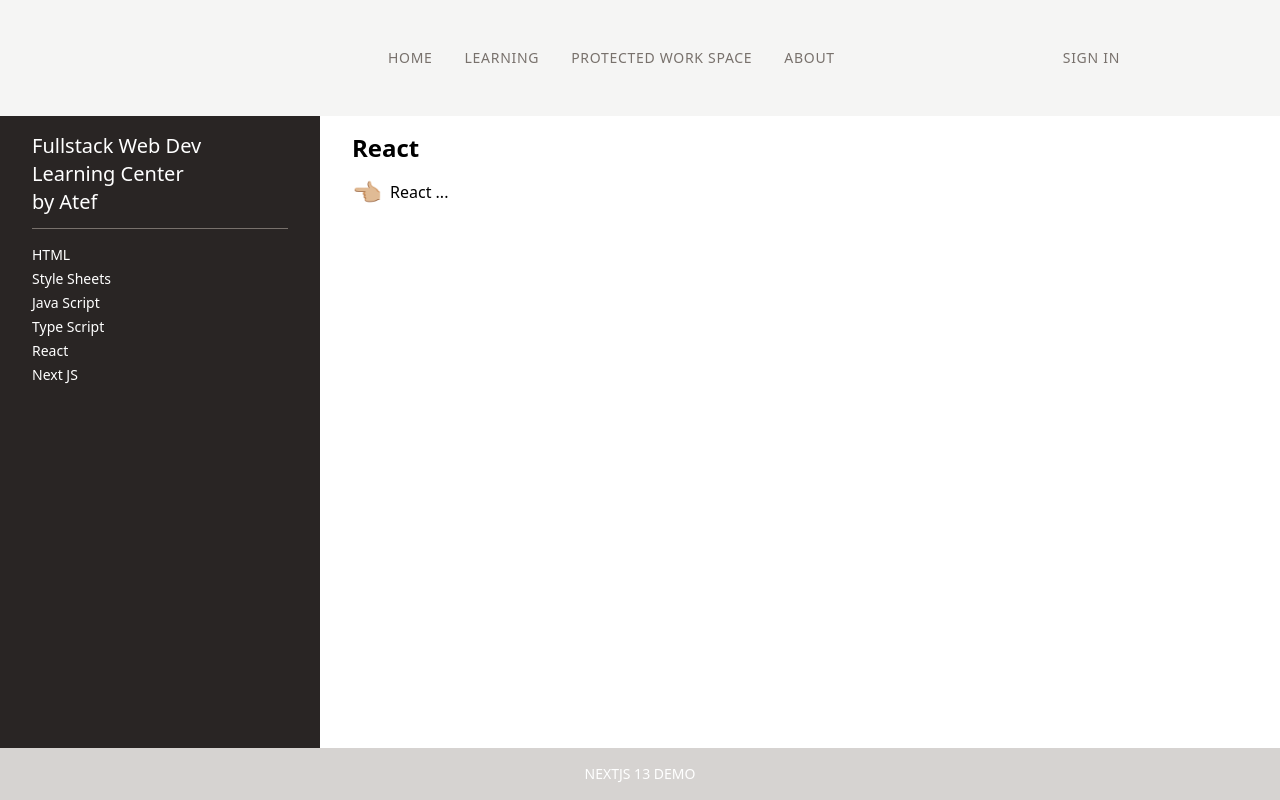
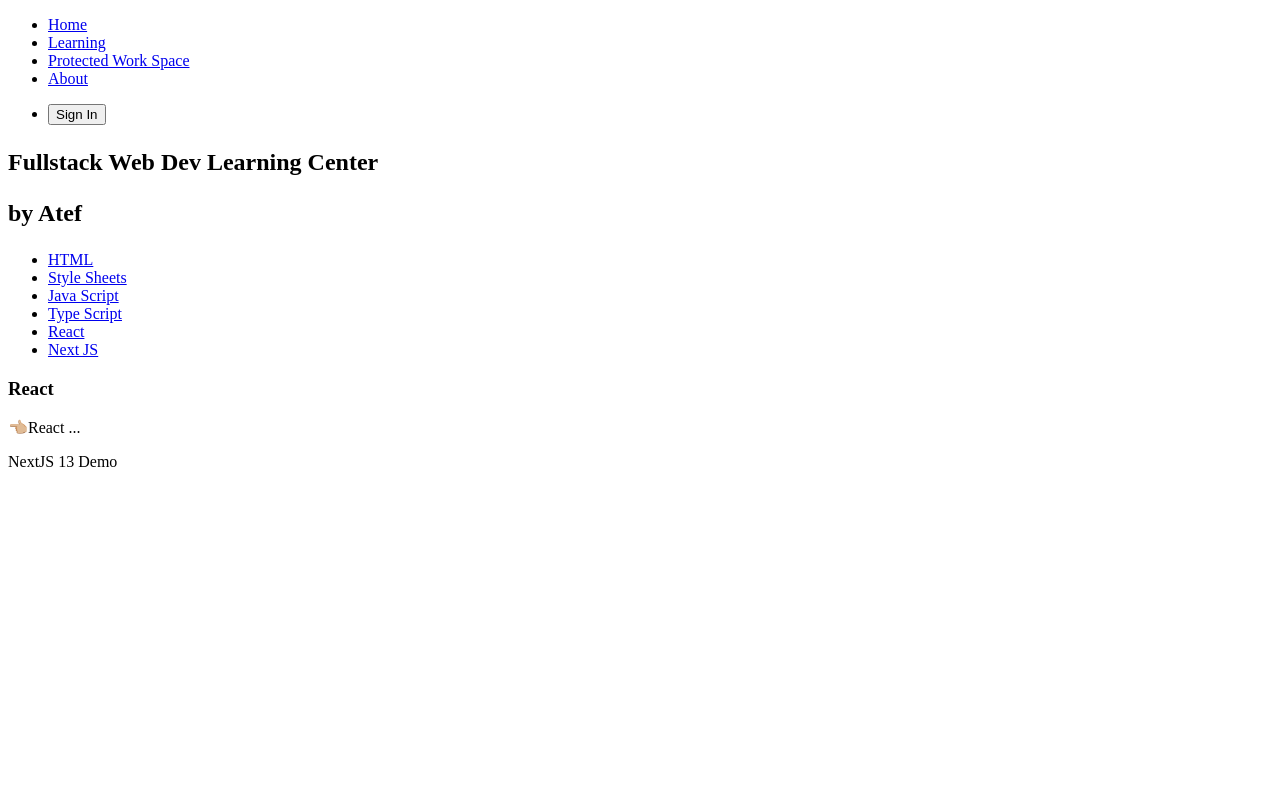
Before and after one commit to dattaray-basab/nextjs-13-app-folder, a Next.js app: page /learning/react_js in a window 1280 px wide. Built offline with nearby package versions, Linux system fonts and the light colour scheme; no server answers.

Commit message:
0.0.11: WIP - removed global.css

```diff
--- a/app/(site)/globals.css
+++ /dev/null
@@ -1,29 +0,0 @@
-@tailwind base;
-@tailwind components;
-@tailwind utilities;
-
-@layer base {
-  #__next {
-    @apply contents;
-  }
-
-  html {
-    @apply h-full scroll-smooth antialiased;
-  }
-
-  body {
-    @apply flex h-full flex-col;
-  }
-
-  main {
-    @apply flex-1;
-  }
-
-  .section {
-    @apply py-24;
-  }
-
-  .center {
-    @apply max-w-5xl mx-auto px-4 sm:px-6 lg:px-8;
-  }
-}
--- a/app/(site)/layout.jsx
+++ b/app/(site)/layout.jsx
@@ -1,4 +1,4 @@
-import './globals.css'
+
 import Footer from './footer'
 import Header from './header'
 import Provider from './provider'
```
Also changed, not shown: pages/api/auth/[...nextauth].ts (added, +65 -0 lines), pages/api/auth/middleware.ts (added, +19 -0 lines).
